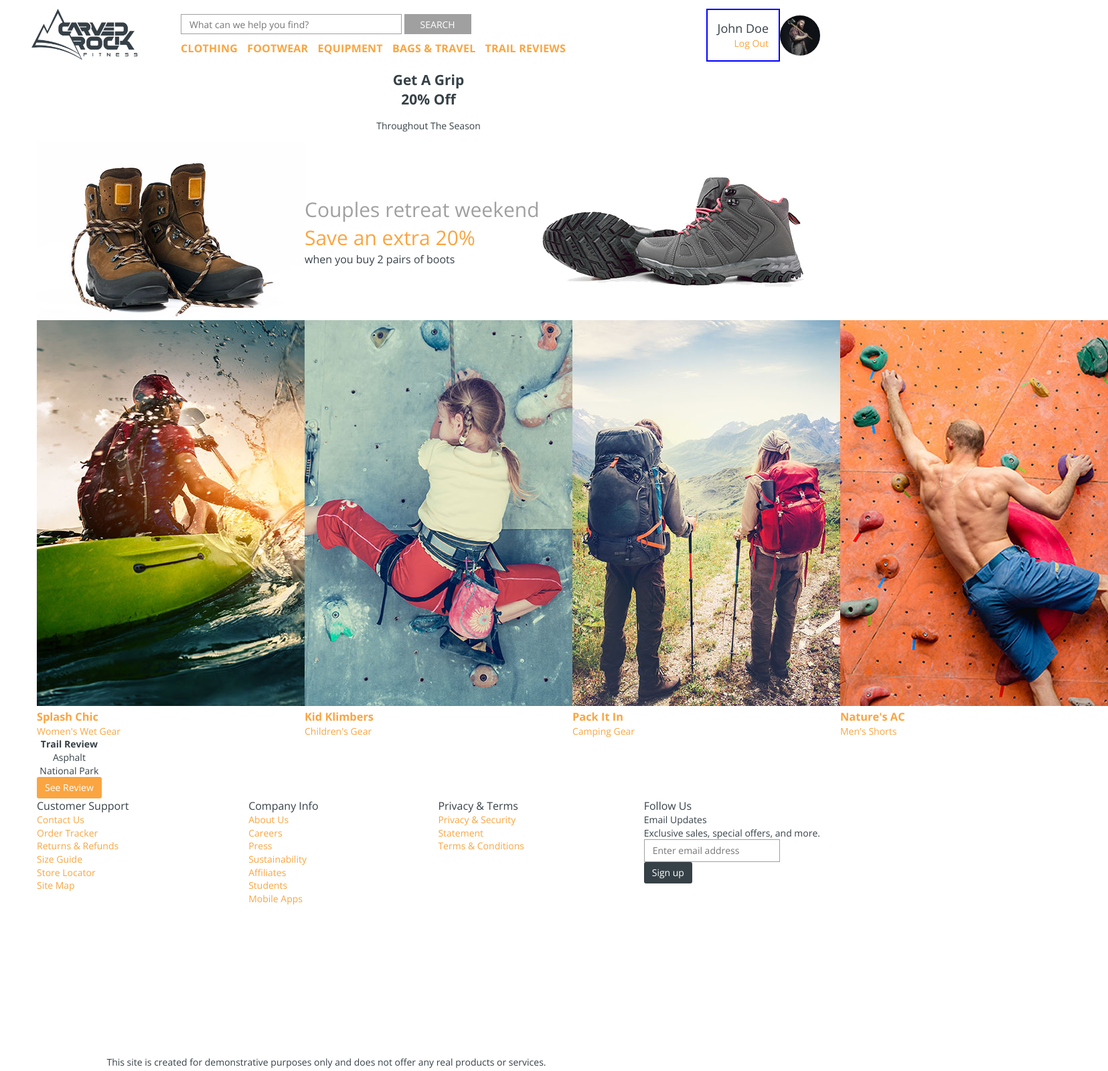
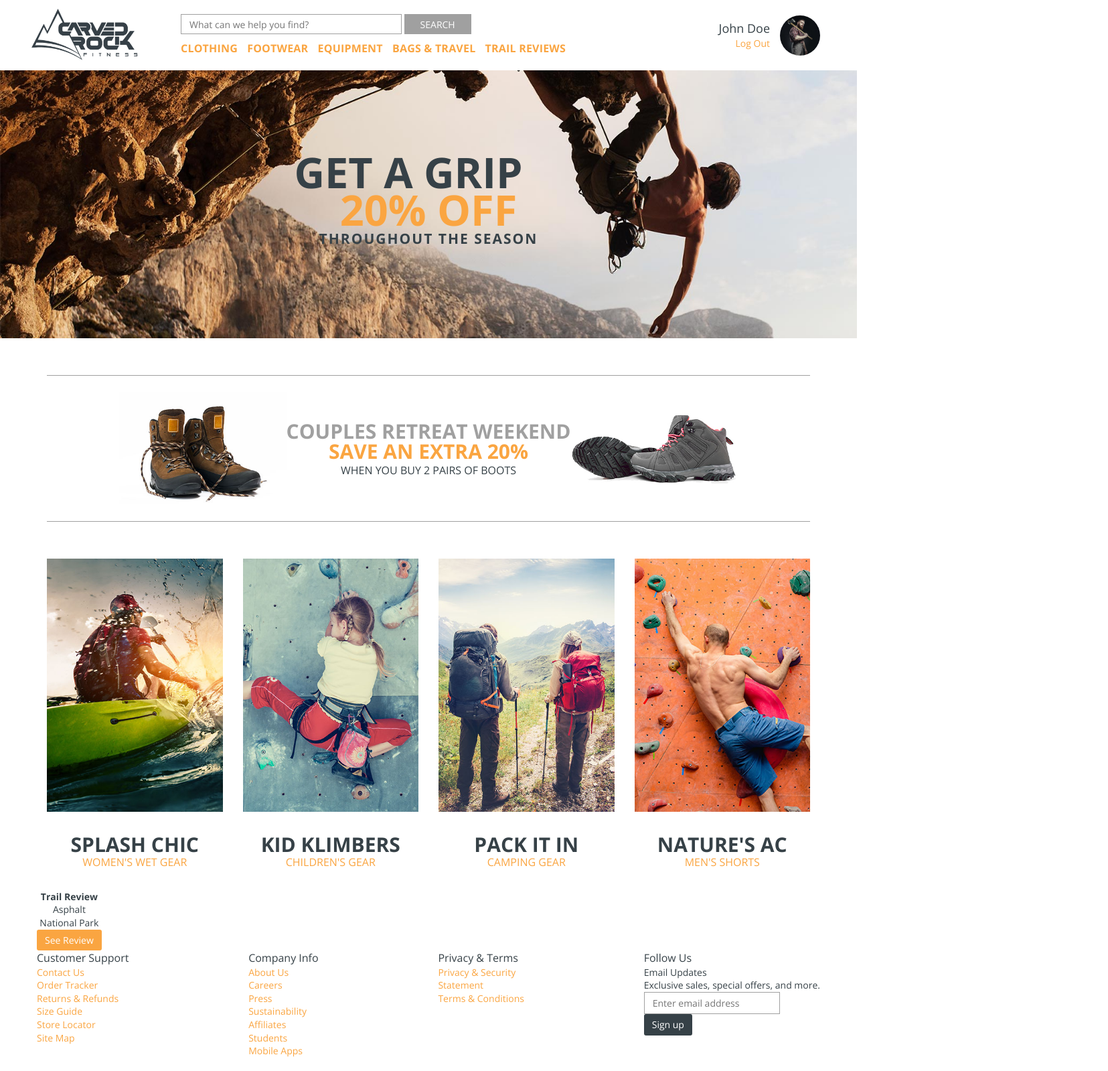
Before and after one commit to 47analogy/rock-climbing-landing-page, a website: page index.html in a window 1280 px wide. Shown: the top 1599 px of the page at 67% size, 1655 px wide, since content can reach past the window. Drawn offline with nearby package versions, Linux system fonts and the light colour scheme.

Commit message:
add hero sales-banner categories classes

```diff
--- a/css/main.css
+++ b/css/main.css
@@ -164,7 +164,6 @@ section {
   text-align: right;
   color: #364147;
   font-size: 18px;
-  border: 2px solid blue;
 }
 
 .account a {
@@ -180,3 +179,90 @@ section {
   border-radius: 100px;
   max-width: 100%;
 }
+
+.hero {
+  background-image: url("../img/hero.jpg");
+  height: 400px;
+  background-size: cover;
+  background-position: center center;
+  text-transform: uppercase;
+}
+
+.hero h1 {
+  position: relative;
+  left: -30px;
+}
+
+.hero h2 {
+  color: #faa541;
+}
+
+.hero h1,
+.hero h2 {
+  font-size: 63px;
+  font-weight: 700;
+  line-height: 0.9;
+}
+
+.hero p {
+  letter-spacing: 2px;
+  font-weight: 700;
+  font-size: 21px;
+  margin: 0 0 10px;
+}
+
+.banner {
+  margin: 55px 15px;
+  width: 100%;
+  border-top: 1px solid #a0a0a0;
+  border-bottom: 1px solid #a0a0a0;
+  padding: 25px 0;
+}
+
+.banner img {
+  width: 250px;
+}
+
+.banner-text {
+  font-size: 30px;
+  font-weight: 700;
+  text-transform: uppercase;
+  line-height: 1;
+  text-align: center;
+}
+
+.banner-text > div:last-child {
+  font-size: 16px;
+  font-weight: 400;
+  margin-top: 5px;
+}
+
+.category {
+  /* creates 4 col grid */
+  flex: 0 0 25%;
+  padding: 0 15px;
+}
+
+.category img {
+  width: 100%;
+}
+
+.category-text {
+  color: #364147;
+  padding: 30px 0;
+  text-transform: uppercase;
+  text-align: center;
+}
+
+/* all div children */
+.category-text > div {
+  font-size: 16px;
+  font-weight: 200;
+  color: #faa541;
+}
+
+.category-text h3 {
+  font-size: 30px;
+  font-weight: 700;
+  line-height: 1;
+}
--- a/index.html
+++ b/index.html
@@ -57,7 +57,7 @@
     </nav>
 
     <!-- HERO -->
-    <section>
+    <section class="hero">
       <div class="container flex flex-column align-center center">
         <h1>Get A Grip</h1>
         <h2>20% Off</h2>
@@ -69,9 +69,9 @@
     <div class="container">
       <!-- SALE BANNER -->
       <section>
-        <div class="flex align-center center">
+        <div class="flex align-center center banner">
           <img alt="Brown Boots" src="img/brown-boots.jpg" />
-          <div>
+          <div class="banner-text">
             <div class="text-light">Couples retreat weekend</div>
             <div class="text-secondary">Save an extra 20%</div>
             <div class="text-primary">when you buy 2 pairs of boots</div>
@@ -82,37 +82,37 @@
 
       <!-- CATEGORIES -->
       <section>
-        <div>
+        <div class="category">
           <a href="#">
             <img alt="Splash Chic" src="img/category-1.jpg" />
-            <div>
+            <div class="category-text">
               <h3>Splash Chic</h3>
               <div>Women's Wet Gear</div>
             </div>
           </a>
         </div>
-        <div>
+        <div class="category">
           <a href="#">
             <img alt="Kid Klimbers" src="img/category-2.jpg" />
-            <div>
+            <div class="category-text">
               <h3>Kid Klimbers</h3>
               <div>Children's Gear</div>
             </div>
           </a>
         </div>
-        <div>
+        <div class="category">
           <a href="#">
             <img alt="Pack It In" src="img/category-3.jpg" />
-            <div>
+            <div class="category-text">
               <h3>Pack It In</h3>
               <div>Camping Gear</div>
             </div>
           </a>
         </div>
-        <div>
+        <div class="category">
           <a href="#">
             <img alt="Nature's AC" src="img/category-4.jpg" />
-            <div>
+            <div class="category-text">
               <h3>Nature's AC</h3>
               <div>Men's Shorts</div>
             </div>
```
